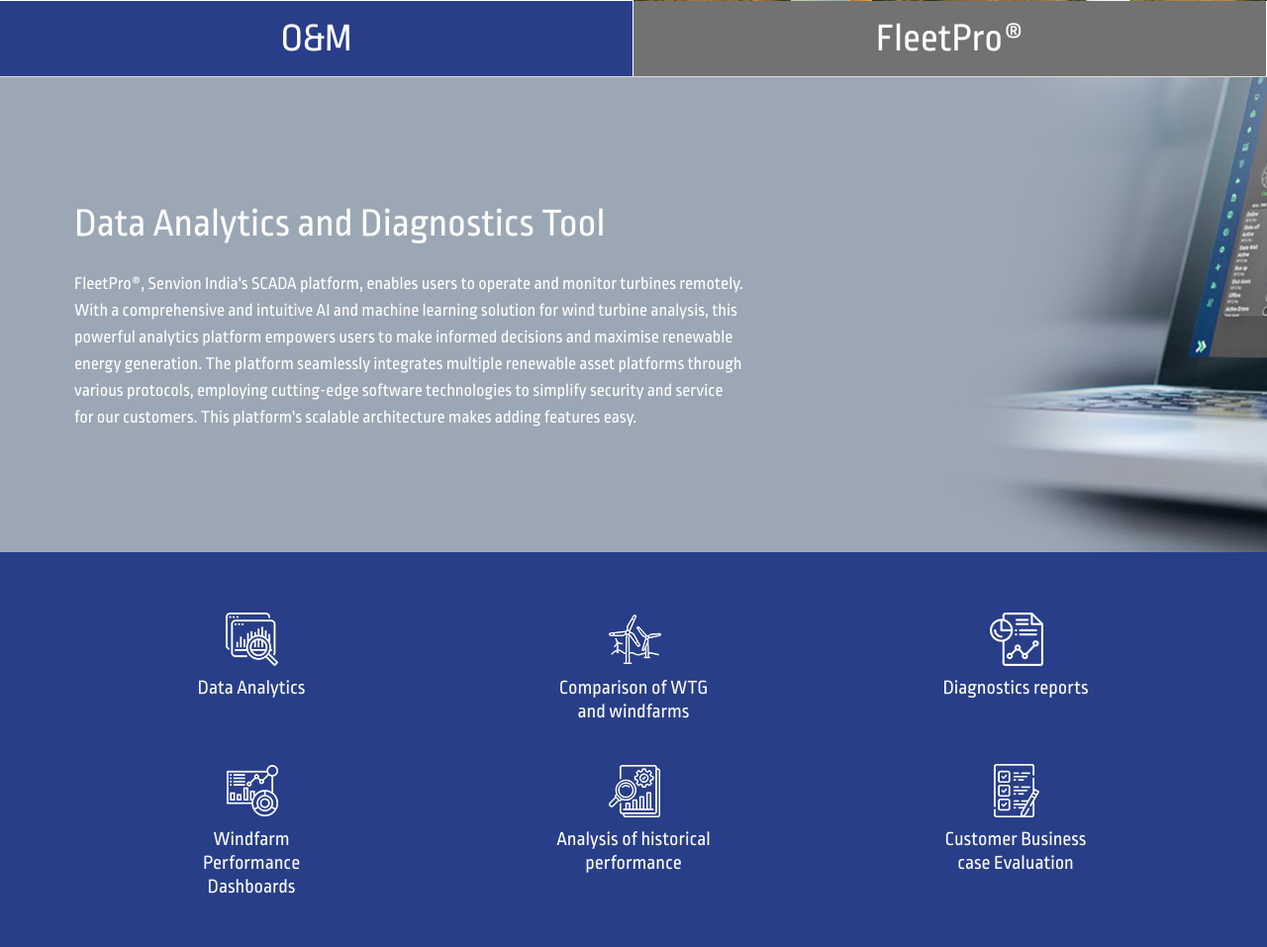
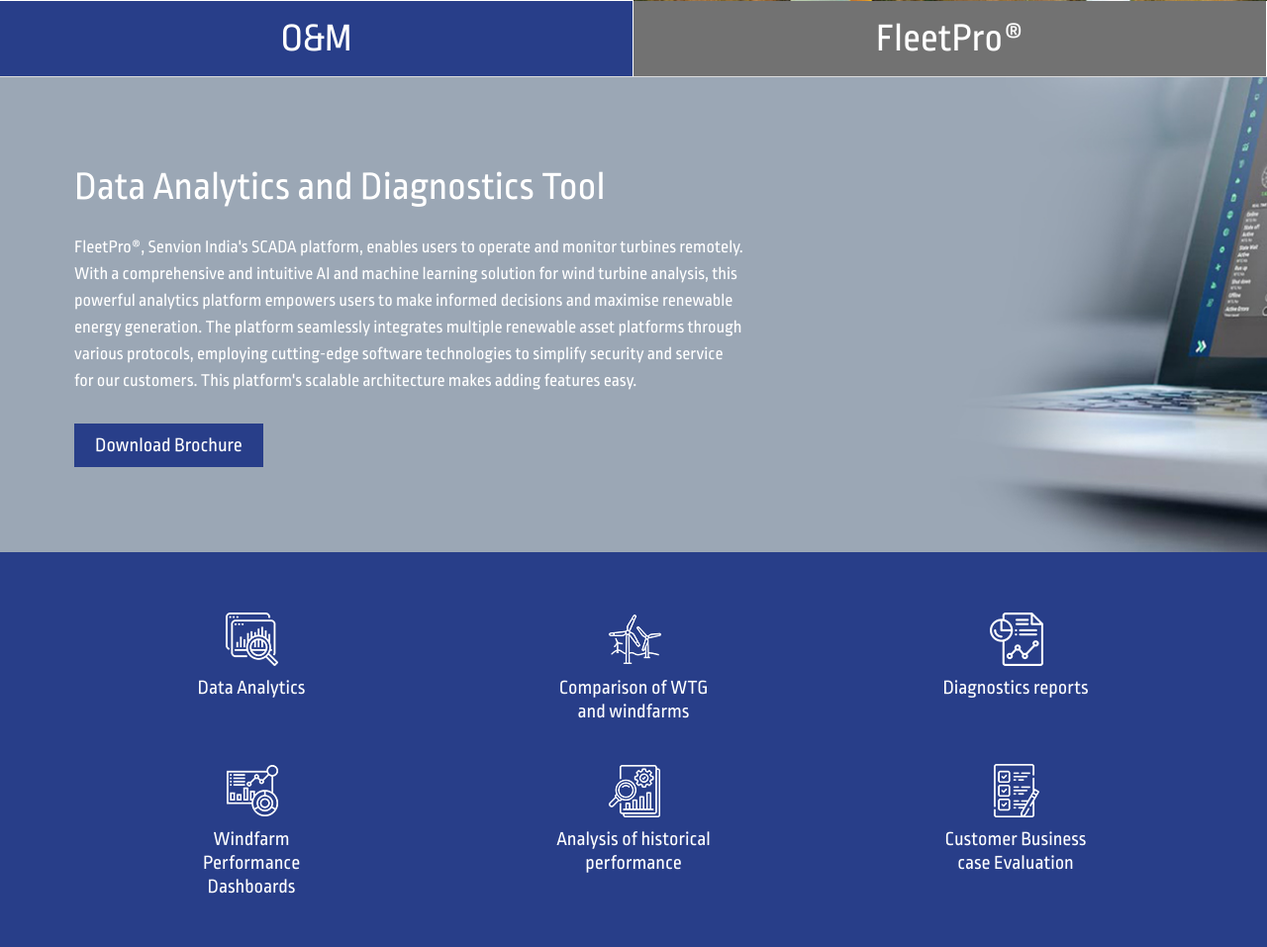
Before and after one commit to senvion09github/touch-screen, a PHP site: page /touch-screen/fleetpro.php in a window 1280 px wide. Shown: the part 799-1756 px from the top of the page at 99% size. Run offline with PHP 8.4, Linux system fonts and the light colour scheme; some libraries are stand-ins or nearby versions; some web fonts are replaced.

Commit message:
fleetpro page update

```diff
--- a/fleetpro.php
+++ b/fleetpro.php
@@ -63,6 +63,9 @@
    <div class="we-do-text">
    <h2 data-aos="fade-down" data-aos-delay="200">Data Analytics and Diagnostics Tool</h2>
    <p data-aos="fade-down" data-aos-delay="300">FleetPro®, Senvion India's SCADA platform, enables users to operate and monitor turbines remotely. With a comprehensive and intuitive AI and machine learning solution for wind turbine analysis, this powerful analytics platform empowers users to make informed decisions and maximise renewable energy generation. The platform seamlessly integrates multiple renewable asset platforms through various protocols, employing cutting-edge software technologies to simplify security and service for our customers. This platform's scalable architecture makes adding features easy.</p>
+   <div class="banner-btn">
+               <a data-fancybox data-src="#brochure-form" href="javascript:;">Download Brochure</a>
+            </div>
    </div>
 </div>
       <div class="fleet-pro-main">
@@ -122,6 +125,12 @@
 </div>
 </section>
 
+<div class="brochure-main" style="display: none;" id="brochure-form">
+    <div class="fancybox-content">
+      <?php include 'brochure-form.php' ?>
+    </div>
+</div>
+
 <!-- __________ FOOTER __________ -->
 
   <?php include 'footer.php' ?>
```
